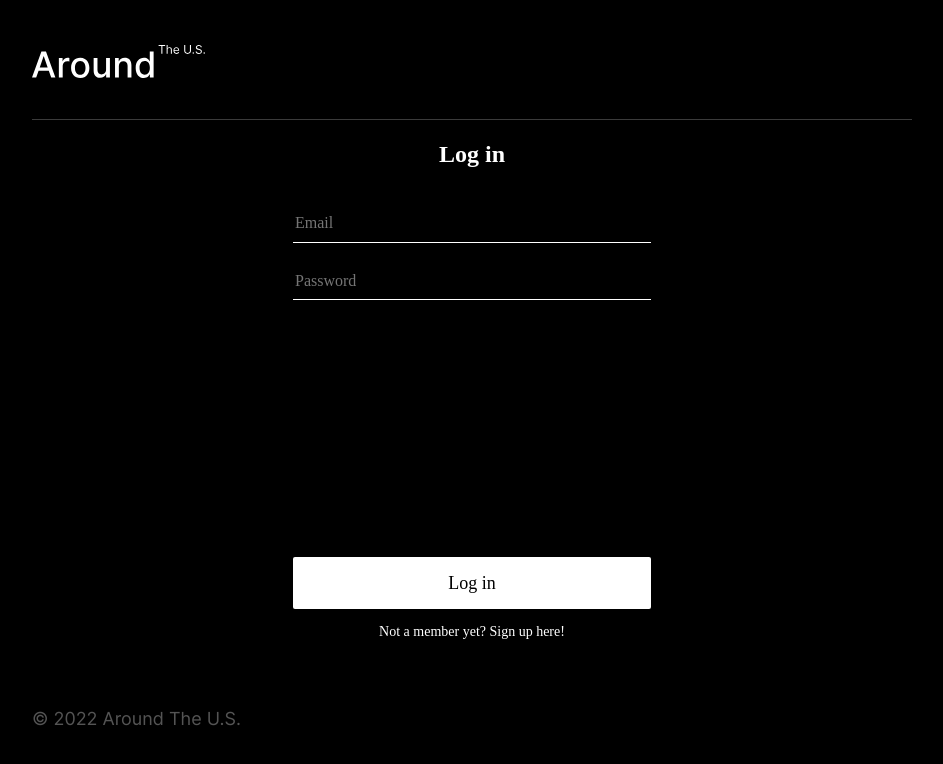
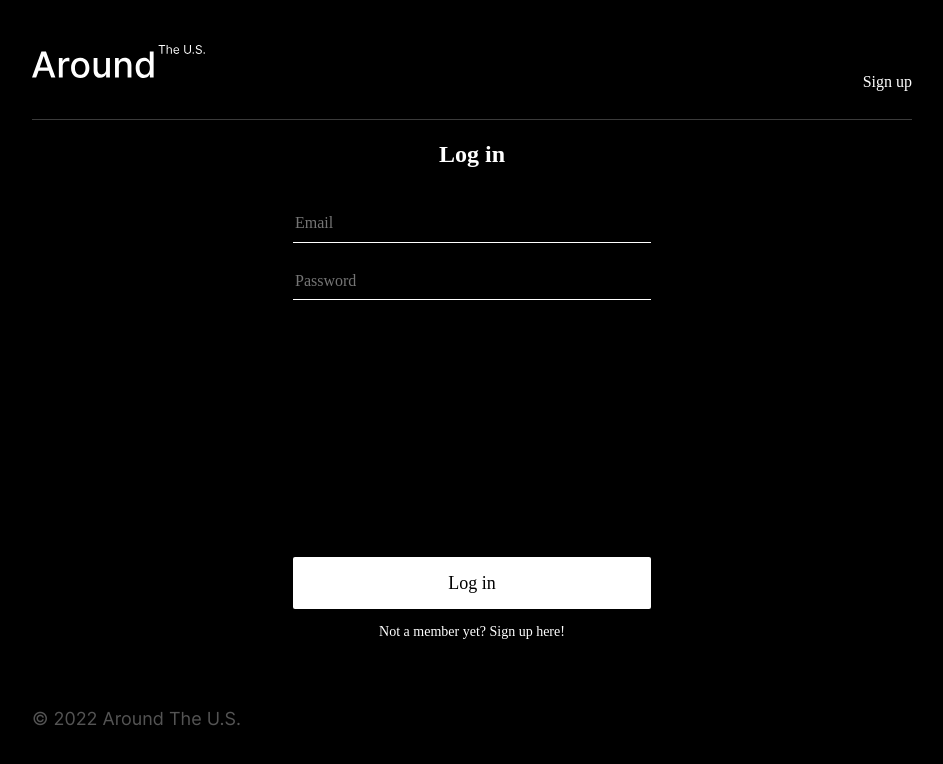
Before and after one commit to tamerjb/react-around-auth, a React (Create React App) app: page /signin in a window 1280 px wide. Shown: the top 764 px of the page, without its empty margins (168-1111 px from the left). Built offline with nearby package versions, Linux system fonts and the light colour scheme; no server answers.

Commit message:
fixed browserRoute/uselocation

```diff
--- a/src/blocks/header.css
+++ b/src/blocks/header.css
@@ -38,6 +38,55 @@
     width: 25px;
 }
 
+.header__links {
+    display: flex;
+    flex-direction: row-reverse;
+    width: 100%;
+    gap: 24px;
+    padding: 0;
+    list-style: none;
+    color: white;
+}
+
+.header__links_mobile {
+    display: flex;
+    flex-direction: column;
+    justify-content: center;
+    text-align: center;
+    width: 100%;
+}
+
+.header__link {
+    color: white;
+    text-decoration: none;
+    padding: 0;
+    transition: opacity 0.3s ease-in-out;
+}
+
+.header__link:hover {
+    opacity: 0.6;
+}
+
+.header__menu-button {
+    background: transparent;
+    border: none;
+    display: none;
+    cursor: pointer;
+}
+
+.header__mobile-menu {
+    display: none;
+}
+
+.header__mobile-menu_opened {
+    display: flex;
+    flex-direction: column;
+}
+
+.header__close-icon {
+    width: 25px;
+}
+
 @media screen and (max-width: 524px) {
     .header {
         max-width: 100%;
--- a/src/components/App.js
+++ b/src/components/App.js
@@ -1,11 +1,5 @@
 import React, { useState, useEffect } from 'react';
-import {
-  BrowserRouter as Router,
-  Route,
-  Switch,
-  Redirect,
-  useHistory,
-} from 'react-router-dom';
+import { Route, Switch, Redirect, useHistory } from 'react-router-dom';
 import Header from './Header';
 import Main from './Main';
 import Footer from './Footer';
@@ -281,7 +275,6 @@ function App() {
           email={userData.email}
           handleSignout={handleSignout}
         />
-        <Router>
         <Switch>
           <ProtectedRoute
             exact
@@ -315,7 +308,6 @@ function App() {
             )}
           </Route>
         </Switch>
-        </Router>
 
         <Footer />
         <EditProfilePopup
--- a/src/components/Header.js
+++ b/src/components/Header.js
@@ -2,22 +2,52 @@ import React, { useEffect } from 'react';
 import { Link, useLocation } from 'react-router-dom';
 
 import logo from '../images/around.svg';
-import Navbar from './Navbar';
 
 const Header = ({ loggedIn, email, handleSignout }) => {
-  // const location = useLocation();
-  // console.log(location);
-  // const isLogin = location.pathname === '/signin';
-  // const isRegister = location.pathname === '/signup';
+  const location = useLocation();
+  console.log(location);
+  const isLogin = location.pathname === '/signin';
+  const isRegister = location.pathname === '/signup';
+
   return (
     <header className='header'>
       <div className='header__container'>
         <img src={logo} alt='Around the US Logo' className='header__logo' />
-        {/* <Navbar
-          loggedIn={loggedIn}
-          email={email}
-          handleSignout={handleSignout}
-        /> */}
+
+        <nav className='header_navbar'>
+          <ul
+            className={`header__links header__links_desktop ${
+              isLogin || isRegister ? 'header__links_signup-login-page' : ''
+            }`}
+          >
+            {isLogin && (
+              <li className='header__link-item'>
+                <Link to='/signup' className='header__link'>
+                  Sign up
+                </Link>
+              </li>
+            )}
+            {isRegister && (
+              <li className='header__link-item'>
+                <Link to='/signin' className='header__link'>
+                  Log in
+                </Link>
+              </li>
+            )}
+            {loggedIn && (
+              <li className='header__link-item'>
+                <Link
+                  to='/signin'
+                  className='header__link'
+                  onClick={handleSignout}
+                >
+                  Log out
+                </Link>
+              </li>
+            )}
+            {loggedIn && <li className='header__link-item'>{email}</li>}
+          </ul>
+        </nav>
       </div>
     </header>
   );
--- a/src/components/Navbar.js
+++ /dev/null
@@ -1,62 +0,0 @@
-import React from 'react';
-import { Link, useLocation } from 'react-router-dom';
-// import hamburgerIcon from '../images/icons/hamburger_icon.svg';
-// import closeIcon from '../images/icons/close_icon.svg';
-
-function Navbar({ loggedIn, email, handleSignout }) {
-  const location = useLocation();
-  console.log(location);
-  const isLogin = location.pathname === '/signin';
-  const isRegister = location.pathname === '/signup';
-
-  return (
-    <nav className='navbar'>
-      <ul
-        className={`header__links header__links_desktop ${
-          isLogin || isRegister ? 'header__links_signup-login-page' : ''
-        }`}
-      >
-        {isLogin && (
-          <li className='header__link-item'>
-            <Link to='/signup' className='header__link'>
-              Sign up
-            </Link>
-          </li>
-        )}
-        {isRegister && (
-          <li className='header__link-item'>
-            <Link to='/signin' className='header__link'>
-              Log in
-            </Link>
-          </li>
-        )}
-        {loggedIn && (
-          <li className='header__link-item'>
-            <Link to='/signin' className='header__link' onClick={handleSignout}>
-              Log out
-            </Link>
-          </li>
-        )}
-        {loggedIn && <li className='header__link-item'>{email}</li>}
-      </ul>
-      {/* {!isRegister && !isLogin && (
-        <button
-          type='button'
-          className='header__menu-button'
-          onClick={toggleMobileMenu}
-        >
-          {!isMobileMenuOpen ? (
-            <img
-              src={hamburgerIcon}
-              alt='menu'
-              className='header__hamburger-icon'
-            />
-          ) : (
-            <img src={closeIcon} alt='close' className='header__close-icon' />
-          )}
-        </button>
-      )} */}
-    </nav>
-  );
-}
-export default Navbar;
--- a/src/index.js
+++ b/src/index.js
@@ -2,12 +2,15 @@ import React from 'react';
 import ReactDOM from 'react-dom/client';
 import './index.css';
 import App from './components/App';
+import { BrowserRouter } from 'react-router-dom';
 import reportWebVitals from './reportWebVitals';
 
 const root = ReactDOM.createRoot(document.getElementById('root'));
 root.render(
   <React.StrictMode>
-    <App />
+    <BrowserRouter>
+      <App />
+    </BrowserRouter>
   </React.StrictMode>
 );
 
```
Lines whose indentation alone changed are shown as unchanged.
